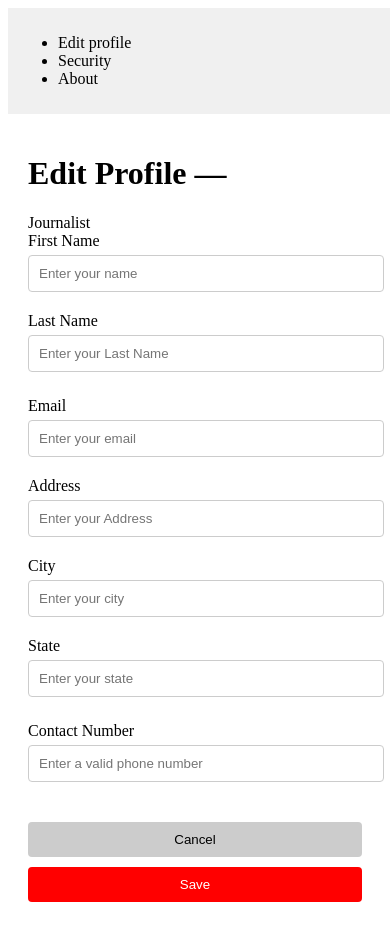
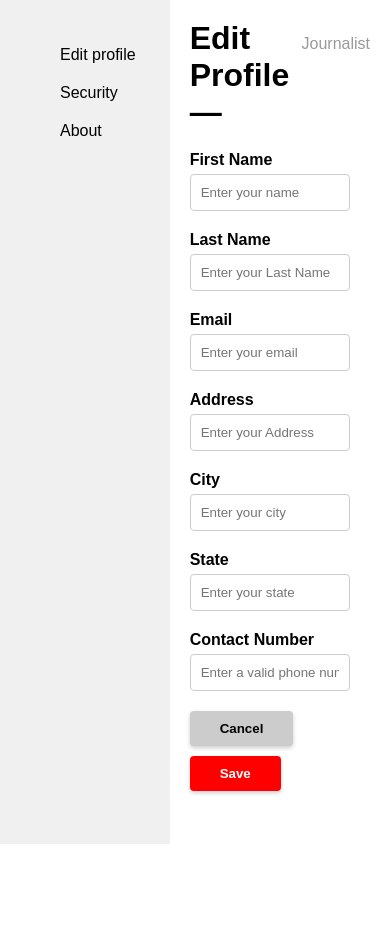
Before and after one commit to cse442-at-ub/s24semesterproject-journalists, a React (Vite) app in the folder frontend/: page / in a window 390 px wide. After the commit the page ends 844 px from the top, so only its background shows below. Built offline with nearby package versions, Linux system fonts and the light colour scheme.

Commit message:
here is updated version of code on edit profile

```diff
--- a/frontend/src/EditProfile.css
+++ b/frontend/src/EditProfile.css
@@ -1,46 +1,82 @@
+html, body {
+  height: 100%;
+  margin: 0;
+}
+
+/* Base container for the profile area */
 .profile-container {
   display: flex;
   min-height: 100vh;
+  font-family: Arial, sans-serif; /* Use your preferred font here */
 }
 
+/* Sidebar styling */
 .sidebar {
   background-color: #f0f0f0;
   padding: 20px;
-  width: 200px; /* Adjust the width as needed */
+  width: 200px;
 }
 
+/* Sidebar list item styling */
+.sidebar li {
+  list-style: none;
+  padding: 10px 0;
+}
+
+/* Sidebar anchor link styling */
+.sidebar a {
+  color: black;
+  text-decoration: none;
+}
+
+/* Main content area */
 .profile-content {
   flex-grow: 1;
   padding: 40px;
   background-color: white;
+  display: flex;
+  flex-direction: column;
+  align-items: center; /* Center children horizontally */
 }
 
-.profile-form {
-  max-width: 600px; /* Adjust the width as needed */
-  margin: 0 auto;
+/* Header within the content area */
+.profile-content header {
+  width: 100%;
+  display: flex;
+  justify-content: space-between; /* Space title and subtitle */
+  align-items: baseline;
 }
 
-.form-row {
-  display: flex;
-  justify-content: space-between;
-  margin-bottom: 5px;
+.profile-content header h1 {
+  margin: 0;
+  font-size: 2em; /* Adjust title size */
 }
 
-.form-group {
-  flex: 1;
-  margin-right: 50px;
-  margin-bottom: 20px;
+.profile-content header .role {
+  font-size: 1em; /* Adjust subtitle size */
+  color: #999; /* Subtitle color */
 }
 
-.form-group:last-child {
-  margin-right: 0;
+/* Form styling */
+.profile-form {
+  width: 100%;
+  max-width: 600px; /* Adjust based on your preference */
+  margin-top: 20px;
 }
 
-.form-group label {
-  display: block;
-  margin-bottom: 5px;
+/* Group each label with its input */
+.form-group {
+  margin-bottom: 20px; /* Space between each form group */
 }
 
+/* Label styling */
+.form-group label {
+  font-weight: bold;
+  margin-bottom: 5px;
+  display: block;
+}
+
+/* Input styling */
 .form-group input {
   width: 100%;
   padding: 10px;
@@ -48,22 +84,21 @@
   border-radius: 4px;
 }
 
-.form-actions {
-  text-align: center;
-  padding-top: 20px;
-}
-
+/* Button styling */
 .cancel-button,
 .save-button {
-  padding: 10px 20px;
+  padding: 10px 30px; /* Larger padding for buttons */
   border: none;
   border-radius: 4px;
-  margin-right: 10px;
-  cursor: pointer;
+  margin-right: 10px; /* Space between buttons */
+  font-weight: bold;
+  transition: transform 0.1s ease, box-shadow 0.1s ease; /* Transition for press effect and shadow */
+  box-shadow: 0 2px 4px rgba(0, 0, 0, 0.2);
 }
 
 .cancel-button {
   background-color: #ccc;
+  color: black;
 }
 
 .save-button {
@@ -71,37 +106,40 @@
   color: white;
 }
 
-/* Handling the responsiveness */
+.cancel-button:active,
+.save-button:active {
+  transform: scale(0.96); /* Scales the button to 96% to give a press effect */
+  box-shadow: 0 1px 2px rgba(0, 0, 0, 0.2); /* Adjusts the shadow to give the impression of being pressed */
+}
+
+/* Responsive adjustments for mobile */
 @media (max-width: 768px) {
-  .profile-container {
-    flex-direction: column;
+  .profile-content {
+    padding: 20px; /* Adjust padding for mobile */
   }
 
-  .sidebar {
-    width: 100%;
-    padding: 10px;
+
+
+  .sidebar.open {
+    left: 0; /* Bring sidebar on-screen */
   }
 
-  .profile-content {
-    padding: 20px;
+  .profile-content.with-sidebar {
+    margin-left: 80%; /* Make room for the sidebar */
   }
-
-  .form-row {
-    flex-direction: column;
-  }
-
-  .form-group {
-    margin-right: 0;
-    margin-bottom: 20px;
-  }
-
-  .form-actions {
-    text-align: center;
+  .form-group input,
+  .form-group textarea, /* if you have textarea elements */
+  .form-group select { /* if you have select elements */
+    margin: 0; /* Reset any margins that might be affecting the width */
+    padding: 10px; /* Adjust padding for mobile */
+    width: calc(100% - 20px); /* Subtract the total padding from the width */
+    box-sizing: border-box; /* Include padding in the width calculation */
   }
 
   .cancel-button,
   .save-button {
-    width: 100%;
-    margin-bottom: 10px;
+    width: auto; /* Auto width for buttons */
+    margin-right: 5px; /* Adjust space between buttons */
+    margin-bottom: 10px; /* Space below buttons */
   }
 }
--- a/frontend/src/EditProfile.jsx
+++ b/frontend/src/EditProfile.jsx
@@ -1,7 +1,7 @@
 import React, { useState } from 'react';
 import axios from 'axios';
 import './EditProfile.css'; // Make sure this path is correct.
-
+import { Link } from 'react-router-dom';
 function EditProfile() {
   // Initialize state for each input field
   const [profile, setProfile] = useState({
@@ -13,6 +13,12 @@ function EditProfile() {
     city: '',
     state: '',
   });
+
+  const [isSidebarVisible, setIsSidebarVisible] = useState(false);
+
+  const toggleSidebar = () => {
+    setIsSidebarVisible(!isSidebarVisible);
+  };
 
   // This function will handle the change for every input
   const handleChange = (e) => {
```
